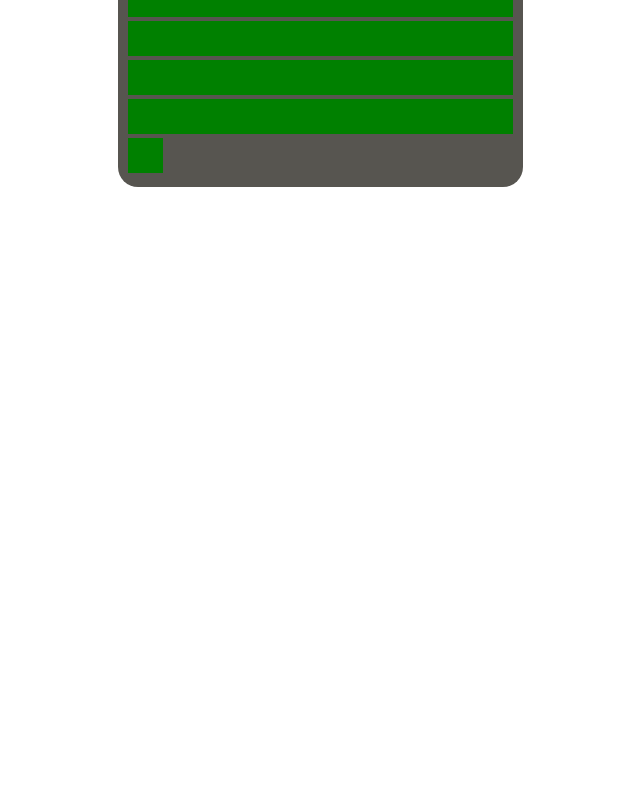
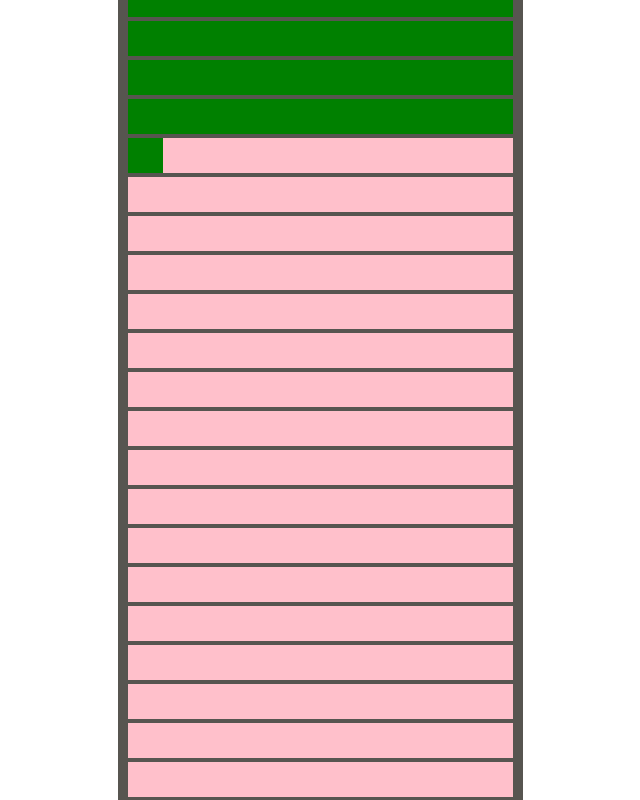
Before and after one commit to Erjankydyrov/private-builder, a React (Create React App) app: page / in a window 1280 px wide. Shown: the part 1140-1940 px from the top of the page, without its empty margins (162-802 px from the left). Before the commit the page ends 1343 px from the top, so only its background shows below. Built offline with nearby package versions, Linux system fonts and the light colour scheme; a web font is replaced by a local one.

Commit message:
added 6 new ingredients

```diff
--- a/src/components/BunsBuilder/BunsBuilder.js
+++ b/src/components/BunsBuilder/BunsBuilder.js
@@ -4,9 +4,12 @@ import BunsPreview from "./BunsPreview/BunsPreview";
 
 const BunsBuilder = () => {
     const ingredients = {
-        ChocolateBall: 100,
-        StrawberryBall:10,
-        SharpBall: 199,
+        Bun1: 100,
+        Bun2: 10,
+        Bun3: 199,
+        Bun4: 199,
+        Bun5: 199,
+        Bun6: 199,
     };
     return (
         <div className = {classes.BunsBuilder}>
--- a/src/components/BunsBuilder/BunsIngredient/BunsIngredient.js
+++ b/src/components/BunsBuilder/BunsIngredient/BunsIngredient.js
@@ -2,9 +2,12 @@ import classes from "./BunsIngredient.module.css";
 
 const BunsIngredient = ({ type }) => {
   const types = {
-    ChocolateBall: { backgroundColor: `red`, width: "35px", height: "35px", display: "inline-block" },
-    StrawberryBall: { backgroundColor: `blue`, width: "35px", height: "35px", display: "inline-block" },
-    SharpBall: { backgroundColor: `green`, width: "35px", height: "35px", display: "inline-block" },
+    Bun1: { backgroundColor: `red`, width: "35px", height: "35px", display: "inline-block" },
+    Bun2: { backgroundColor: `blue`, width: "35px", height: "35px", display: "inline-block" },
+    Bun3: { backgroundColor: `green`, width: "35px", height: "35px", display: "inline-block" },
+    Bun4: { backgroundColor: `pink`, width: "35px", height: "35px", display: "inline-block" },
+    Bun5: { backgroundColor: `orange`, width: "35px", height: "35px", display: "inline-block" },
+    Bun6: { backgroundColor: `yellow`, width: "35px", height: "35px", display: "inline-block" },
   };
 
 
```
